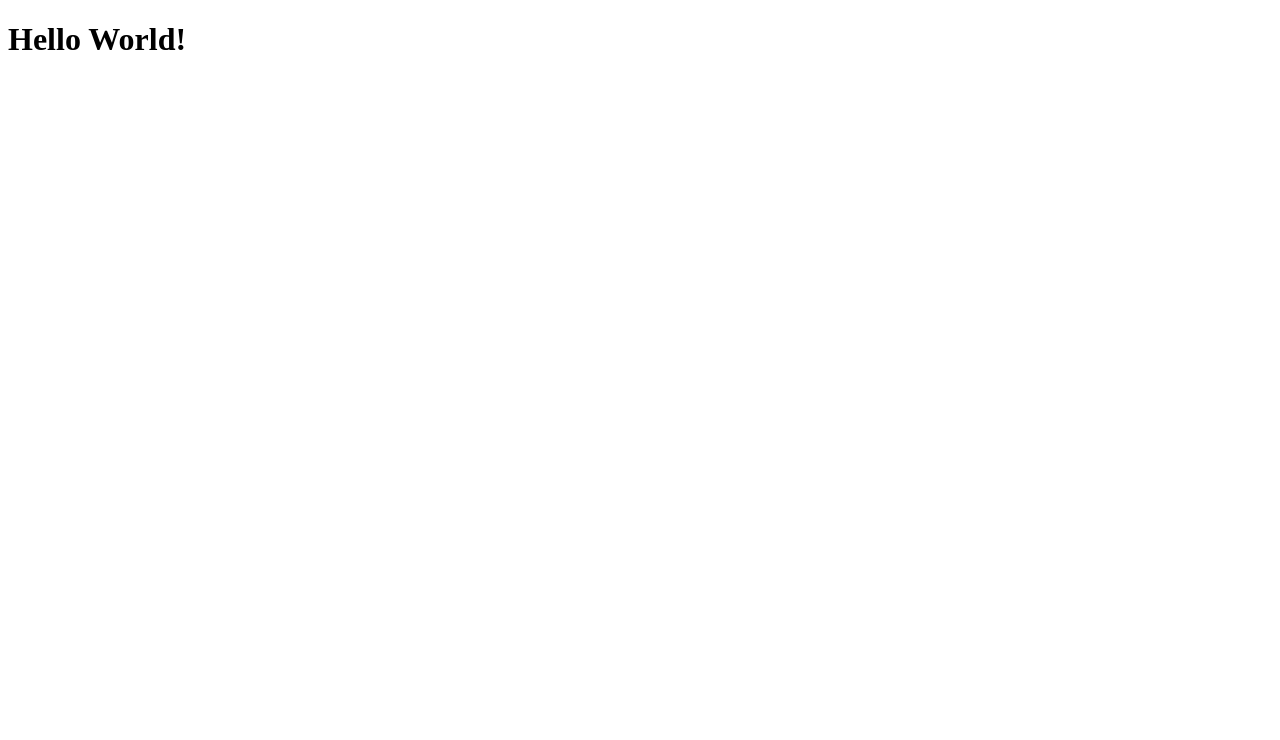
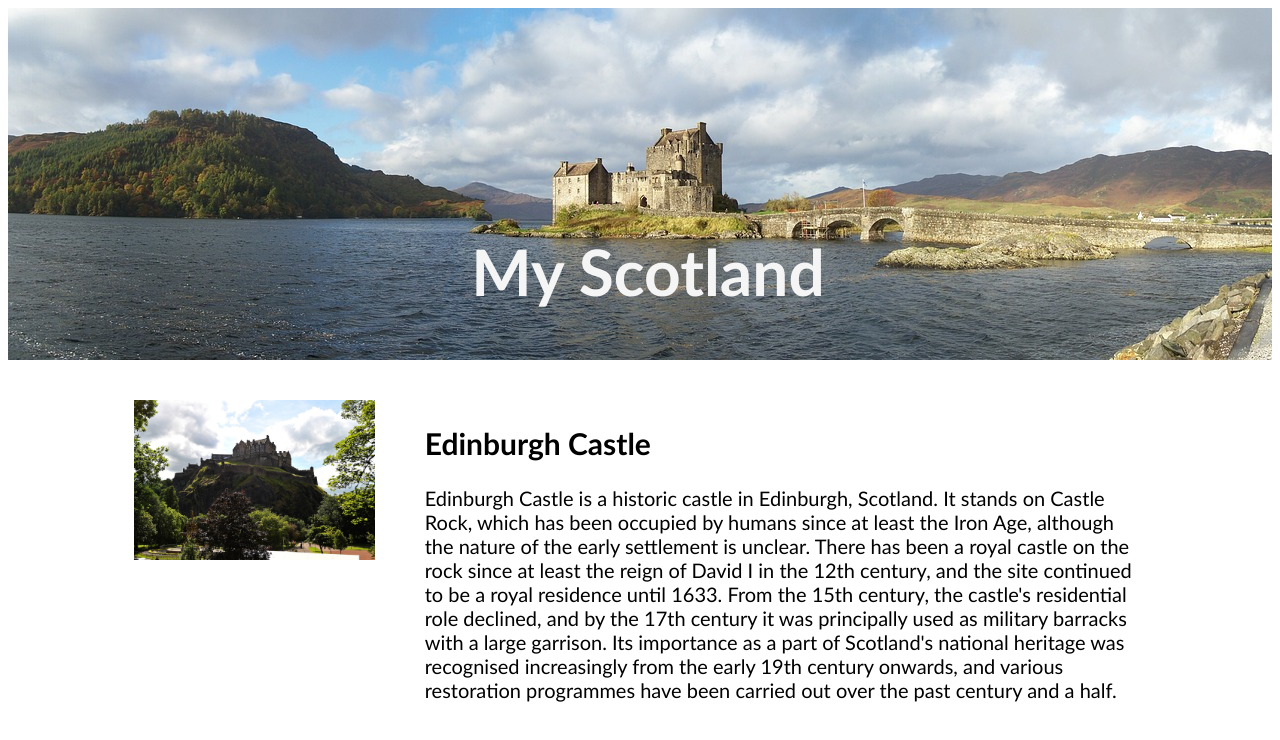
Before and after one commit to MarvelManiac1001/MyScotlandResources, a plain HTML site: page index.html in a window 1280 px wide. Drawn offline with Linux system fonts and the light colour scheme.

Commit message:
two column was added

```diff
--- a/index.html
+++ b/index.html
@@ -3,9 +3,23 @@
 <head>
     <meta charset="UTF-8">
     <meta name="viewport" content="width=device-width, initial-scale=1.0">
+    <link rel="stylesheet" href="style.css">
     <title>Document</title>
 </head>
 <body>
-    <h1>Hello World!</h1>
+    <section class="hero-image">
+        <h1 class="hero-text">
+            My Scotland
+        </h1>
+    </section>
+    <section class="two-column">
+        <div class="image">
+            <img src="./images/edinburgh-castle-959083_1280.jpg" alt="edinburgh-castle-959083_1280">
+        </div>
+        <div class="info">
+            <h1>Edinburgh Castle</h1>
+            <p>Edinburgh Castle is a historic castle in Edinburgh, Scotland. It stands on Castle Rock, which has been occupied by humans since at least the Iron Age, although the nature of the early settlement is unclear. There has been a royal castle on the rock since at least the reign of David I in the 12th century, and the site continued to be a royal residence until 1633. From the 15th century, the castle's residential role declined, and by the 17th century it was principally used as military barracks with a large garrison. Its importance as a part of Scotland's national heritage was recognised increasingly from the early 19th century onwards, and various restoration programmes have been carried out over the past century and a half.</p>
+        </div>
+    </section>
 </body>
 </html>
--- /dev/null
+++ b/style.css
@@ -0,0 +1,37 @@
+* {
+    font-family: 'Trebuchet MS', 'Lucida Sans Unicode', 'Lucida Grande', 'Lucida Sans', Arial, sans-serif
+}
+
+img{
+    width: 100%;
+}
+
+.hero-image{
+    background-image: url("./images/scotland-1987599_1280.jpg") ;
+    height: 352px;
+    background-position: center;
+    background-repeat: no-repeat;
+    background-size: cover;
+}
+
+.hero-text{
+    color: whitesmoke;
+    position: absolute;
+    text-align: center;
+    top: 180px;
+    width: 100%;
+    font-size: 4rem;
+}
+
+.two-column{
+    display: grid;
+    grid-template-columns: 1fr 3fr;
+    gap: 50px;
+    width: 80%;
+    margin: auto;
+    margin-top: 40px;
+}
+
+.info{
+    font-size: 1.25em;
+}
```
